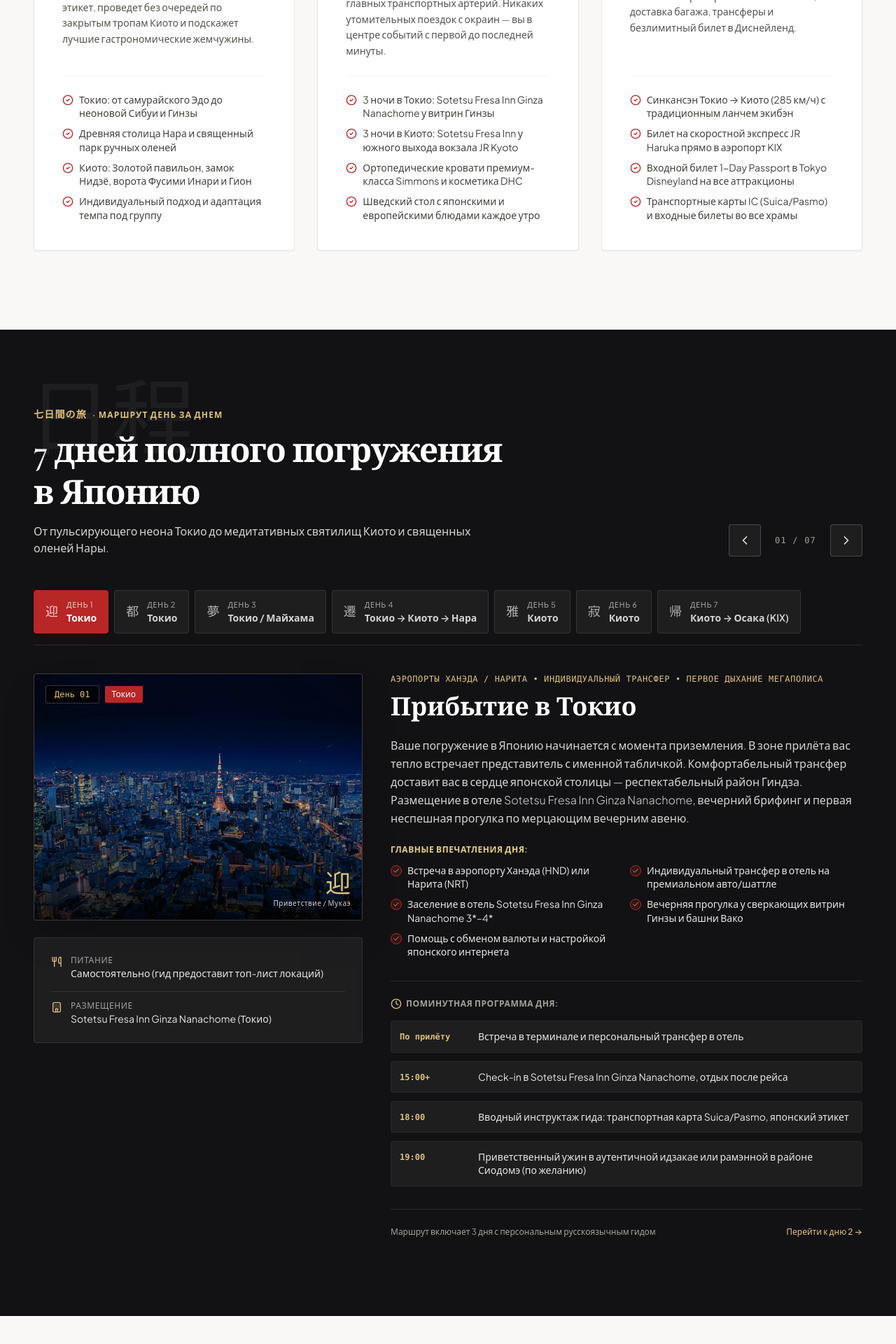
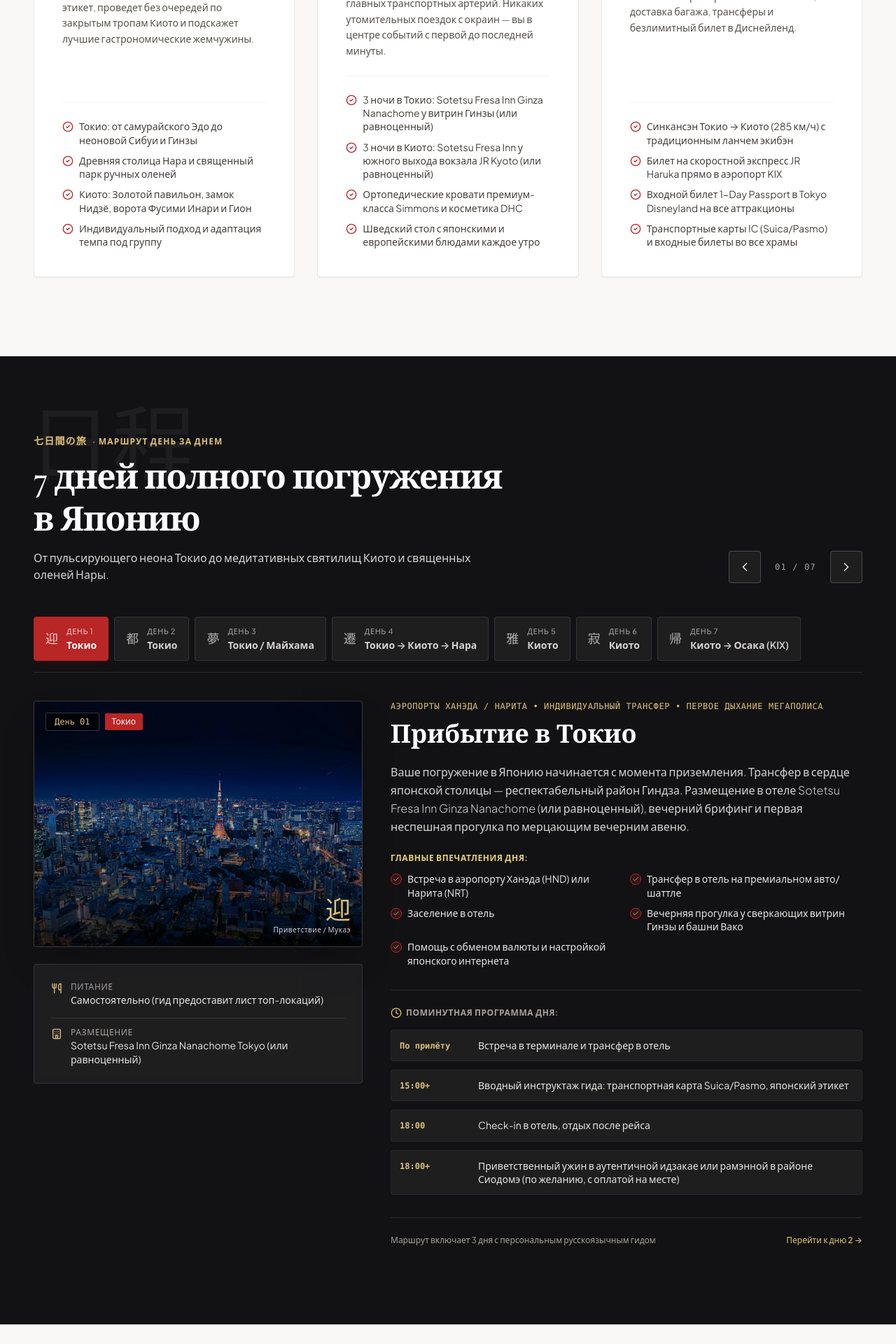
Before and after one commit to alexeyinjapan/pacific, a React (Vite) app: page / in a window 1280 px wide. Shown: the part 1600-3520 px from the top of the page at 70% size. Built offline with nearby package versions, Linux system fonts and the light colour scheme; no server answers.

Commit message:
docs: update accommodation disclaimers and service descriptions
Added "(or equivalent)" to hotel listings for flexibility and updated service descriptions for clarity.

```diff
--- a/src/components/Features.tsx
+++ b/src/components/Features.tsx
@@ -27,8 +27,8 @@ export const Features: React.FC = () => {
       icon: Building2,
       description: "Локация решает всё. Вы живете там, где бьется сердце Японии: в пешей доступности от модных кварталов и главных транспортных артерий. Никаких утомительных поездок с окраин — вы в центре событий с первой до последней минуты.",
       bullets: [
-        "3 ночи в Токио: Sotetsu Fresa Inn Ginza Nanachome у витрин Гинзы",
-        "3 ночи в Киото: Sotetsu Fresa Inn у южного выхода вокзала JR Kyoto",
+        "3 ночи в Токио: Sotetsu Fresa Inn Ginza Nanachome у витрин Гинзы (или равноценный)",
+        "3 ночи в Киото: Sotetsu Fresa Inn у южного выхода вокзала JR Kyoto (или равноценный)",
         "Ортопедические кровати премиум-класса Simmons и косметика DHC",
         "Шведский стол с японскими и европейскими блюдами каждое утро"
       ]
--- a/src/components/Inclusions.tsx
+++ b/src/components/Inclusions.tsx
@@ -20,7 +20,7 @@ export const Inclusions: React.FC<InclusionsProps> = ({ onOpenCalculator }) => {
             Честная комплектация тура без скрытых доплат
           </h2>
           <p className="mt-3 text-base text-stone-600 font-light">
-            Мы позаботились обо всех ключевых расходах: от встречи в аэропорту и билетов в Диснейленд до скоростного Синкансэна и входных билетов в замки.
+            Мы позаботились обо всех ключевых расходах: от трансферов и билетов в Диснейленд до скоростного Синкансэна и входных билетов в замки.
           </p>
         </div>
 
--- a/src/data/tourData.ts
+++ b/src/data/tourData.ts
@@ -45,22 +45,22 @@ export const TOUR_DAYS: DayItinerary[] = [
     title: "Прибытие в Токио",
     subtitle: "Аэропорты Ханэда / Нарита • Индивидуальный трансфер • Первое дыхание мегаполиса",
     city: "Токио",
-    description: "Ваше погружение в Японию начинается с момента приземления. В зоне прилёта вас тепло встречает представитель с именной табличкой. Комфортабельный трансфер доставит вас в сердце японской столицы — респектабельный район Гиндза. Размещение в отеле Sotetsu Fresa Inn Ginza Nanachome, вечерний брифинг и первая неспешная прогулка по мерцающим вечерним авеню.",
+    description: "Ваше погружение в Японию начинается с момента приземления. Трансфер в сердце японской столицы — респектабельный район Гиндза. Размещение в отеле Sotetsu Fresa Inn Ginza Nanachome  (или равноценный), вечерний брифинг и первая неспешная прогулка по мерцающим вечерним авеню.",
     highlights: [
       "Встреча в аэропорту Ханэда (HND) или Нарита (NRT)",
-      "Индивидуальный трансфер в отель на премиальном авто/шаттле",
-      "Заселение в отель Sotetsu Fresa Inn Ginza Nanachome 3*–4*",
+      "Трансфер в отель на премиальном авто/шаттле",
+      "Заселение в отель ",
       "Вечерняя прогулка у сверкающих витрин Гинзы и башни Вако",
       "Помощь с обменом валюты и настройкой японского интернета"
     ],
     schedule: [
-      { time: "По прилёту", activity: "Встреча в терминале и персональный трансфер в отель" },
-      { time: "15:00+", activity: "Check-in в Sotetsu Fresa Inn Ginza Nanachome, отдых после рейса" },
-      { time: "18:00", activity: "Вводный инструктаж гида: транспортная карта Suica/Pasmo, японский этикет" },
-      { time: "19:00", activity: "Приветственный ужин в аутентичной идзакае или рамэнной в районе Сиодомэ (по желанию)" }
+      { time: "По прилёту", activity: "Встреча в терминале и трансфер в отель" },
+      { time: "15:00+", activity: "Вводный инструктаж гида: транспортная карта Suica/Pasmo, японский этикет" },
+      { time: "18:00", activity: "Check-in в отель, отдых после рейса" },
+      { time: "18:00+", activity: "Приветственный ужин в аутентичной идзакае или рамэнной в районе Сиодомэ (по желанию, с оплатой на месте)" }
     ],
-    meals: "Самостоятельно (гид предоставит топ-лист локаций)",
-    hotel: "Sotetsu Fresa Inn Ginza Nanachome (Токио)",
+    meals: "Самостоятельно (гид предоставит лист топ-локаций)",
+    hotel: "Sotetsu Fresa Inn Ginza Nanachome Tokyo (или равноценный)",
     image: tokyoTowerNightImg
   },
   {
```
